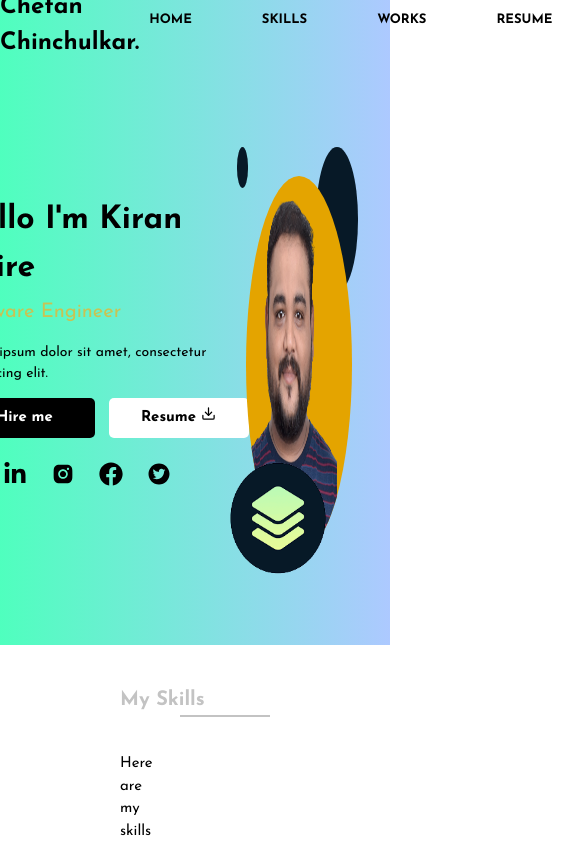
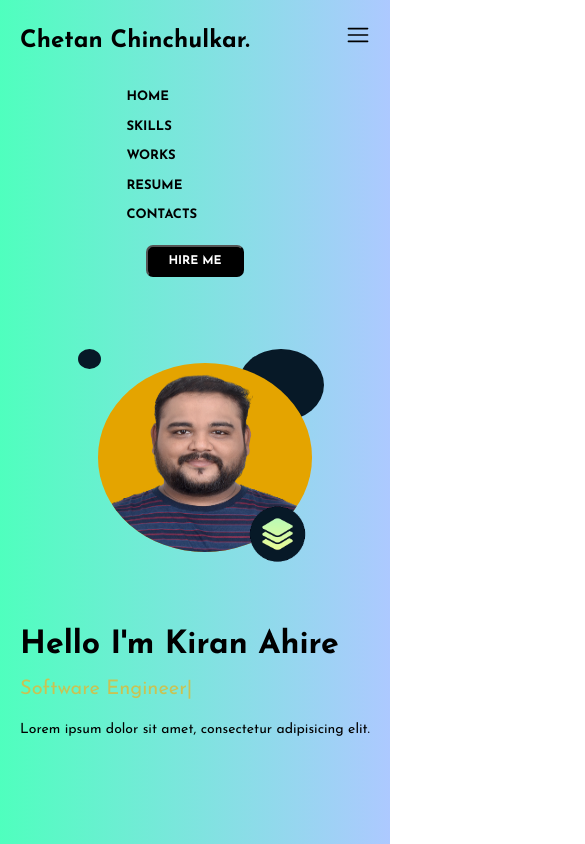
Before and after one commit to chetan635/gaganyan, a React (Create React App) app in the folder gaganyan-portfolio/: page / in a window 390 px wide. Shown: the top 844 px of the page, 585 px wide, since content can reach past the window. Built offline with nearby package versions, Linux system fonts and the light colour scheme.

Commit message:
This contains the initial changes for making website reponsive.

```diff
--- a/gaganyan-portfolio/src/App.css
+++ b/gaganyan-portfolio/src/App.css
@@ -2,6 +2,8 @@
 @import url('https://fonts.googleapis.com/css2?family=Josefin+Sans:wght@200;300;400;500;600;700&display=swap');
 
 body{
+    height: 100%;
+    width: 100%;
     position: relative;
     font-family: "Roboto", sans-serif;
     font-family: 'Josefin Sans', sans-serif;
@@ -27,3 +29,9 @@ h1,h2,h3,h4{
 .portfolio-details{
     padding: 0px 120px;
 }
+
+@media screen and (max-width: 480px) {
+    .portfolio-details{
+        padding: 0px 20px;
+    }
+  }
--- a/gaganyan-portfolio/src/components/NavBar.js
+++ b/gaganyan-portfolio/src/components/NavBar.js
@@ -1,6 +1,7 @@
 import React from "react";
 import "../styles/NavBar.css";
 import { useEffect, useState } from "react";
+import { RxHamburgerMenu } from "react-icons/rx";
 
 export default function NavBar() {
   const [scrollPosition, setScrollPosition] = useState(0);
@@ -14,14 +15,35 @@ export default function NavBar() {
     };
   }, []);
 
+  // changes are not done complately, will be done soon
+  const handleHamburgerMenu = () => {
+    var x = document.getElementById("profile-navigation");
+    var navBody = document.getElementById("NavBody");
+    var navBodyClassName = navBody.className;
+    if (x.className === "profile-navigation") {
+      x.className += " hide-profile-nav";
+      navBody.className += " profile-nav-height-change";
+    } else {
+      x.className = "profile-navigation";
+      navBody.className = navBodyClassName;
+    }
+  };
+
   return (
     <div
+      id="NavBody"
       className={`Navbody ${
         scrollPosition > 0 ? `bg-white shadow-md` : "bg-transparent"
       } `}
     >
-      <div className="profile-name">Chetan Chinchulkar.</div>
-      <div className="profile-navigation">
+      <div className="profile-name">
+        Chetan Chinchulkar.{" "}
+        <RxHamburgerMenu
+          onClick={handleHamburgerMenu}
+          className="hamburger-icon"
+        />
+      </div>
+      <div id="profile-navigation" className="profile-navigation">
         <ul className="profile-navigation-items">
           <li>
             <a
--- a/gaganyan-portfolio/src/styles/Contact.css
+++ b/gaganyan-portfolio/src/styles/Contact.css
@@ -71,4 +71,24 @@
     'wght' 400,
     'GRAD' 0,
     'opsz' 48
+}
+
+/* for responseviness fo this website  */
+@media screen and (max-width: 480px) {
+    .contact-me{
+        flex-direction: column;
+    }
+    .contact-details-body{
+        height: 700px;
+    }
+    .contact-me-details{
+        width: 100%;
+        justify-content: center;
+        align-items: center;
+    }
+    .contact-me-form{
+        width: 100%;
+        justify-content: center;
+        align-items: center;
+    }
   }
--- a/gaganyan-portfolio/src/styles/MySkills.css
+++ b/gaganyan-portfolio/src/styles/MySkills.css
@@ -30,26 +30,26 @@
 .w3-grey {
   height: 7px;
   border-radius: 10px;
-  background-color: #ECC94B !important;
+  background-color: #ecc94b !important;
 }
 
-.html{
+.html {
   width: 400px;
 }
 
-.css{
+.css {
   width: 370px;
 }
 
-.javascript{
+.javascript {
   width: 410px;
 }
 
-.ember-js{
+.ember-js {
   width: 400px;
 }
 
-.react-js{
+.react-js {
   width: 300px;
 }
 
@@ -86,7 +86,8 @@
   border-radius: 7px;
 }
 
-.skill-card-logo-java,.skill-card-logo-graphql {
+.skill-card-logo-java,
+.skill-card-logo-graphql {
   display: flex;
   justify-content: center;
   font-size: 30px;
@@ -98,7 +99,8 @@
   border-radius: 100%;
 }
 
-.skill-card-logo-nodejs, .skill-card-logo-cpp {
+.skill-card-logo-nodejs,
+.skill-card-logo-cpp {
   color: white;
   display: flex;
   font-size: 30px;
@@ -110,7 +112,50 @@
   border-radius: 100%;
 }
 
-.skill-card:hover{
+.skill-card:hover {
   transition: 19s;
   box-shadow: 0px 0px 30px 0px #e4a400;
 }
+
+/* for responseviness fo this website  */
+@media screen and (max-width: 480px) {
+  .my-skill-container {
+    flex-direction: column;
+  }
+
+  .my-skills-heading {
+    width: 100%;
+  }
+
+  .my-skills-percentage-bars{
+    width: 100%;
+  }
+
+  .my-skills-details-full{
+    height: 800px;
+  }
+
+  .w3-border {
+    width: 350px;
+  }
+
+  .html {
+    width: 320px;
+  }
+
+  .css {
+    width: 300px;
+  }
+
+  .javascript {
+    width: 310px;
+  }
+
+  .ember-js {
+    width: 300px;
+  }
+
+  .react-js {
+    width: 270px;
+  }
+}
--- a/gaganyan-portfolio/src/styles/NavBar.css
+++ b/gaganyan-portfolio/src/styles/NavBar.css
@@ -59,3 +59,44 @@ a {
   margin: 0px 30px 0px 30px;
   border-radius: 7px;
 }
+
+.hamburger-icon{
+  display: none;
+}
+
+/* this is not perfect, changes are still in Progresss  */
+
+@media screen and (max-width: 480px) {
+  /* jus for testing  */
+  .hamburger-icon{
+    display: block;
+  }
+  .profile-name{
+    width: 100%;
+    display: flex;
+    flex-direction: row;
+    padding: 0px 20px;
+    justify-content: space-between;
+  }
+  .Navbody{
+    height: 300px;
+    flex-direction: column;
+    justify-content: space-evenly;
+  }
+  .hide-profile-nav{
+    transition: 0.5s;
+    display: none;
+  }
+  .profile-nav-height-change{
+    height: 50px;
+  }
+  .profile-navigation{
+    gap: 10px;
+    position: relative;
+    flex-direction: column;
+  }
+  .profile-navigation-items{
+    flex-direction: column;
+    gap: 10px;
+  }
+}
--- a/gaganyan-portfolio/src/styles/PortfolioDescription.css
+++ b/gaganyan-portfolio/src/styles/PortfolioDescription.css
@@ -1,15 +1,17 @@
-.PortfolioDescbody{
+.PortfolioDescbody {
   display: flex;
+  max-width: 100%;
+  height: auto;
   flex-direction: row;
   justify-content: space-between;
   align-items: center;
   height: 590px;
-    width: 99%;
+  width: 100%;
   padding: 5px 0px 5px 0px;
   margin: 5px;
 }
 
-.leftPart{
+.leftPart {
   display: flex;
   justify-content: center;
   align-items: center;
@@ -17,7 +19,21 @@
   width: 50%;
 }
 
-.rightPart{
+.rightPart {
   height: 100%;
   width: 50%;
 }
+
+@media screen and (max-width: 480px) {
+  .PortfolioDescbody {
+    flex-direction: column-reverse;
+    margin: 0px;
+  }
+  .leftPart {
+    justify-content: center;
+    width: 100%;
+  }
+  .rightPart {
+    width: 100%;
+  }
+}
--- a/gaganyan-portfolio/src/styles/PortfolioDescriptionProfile.css
+++ b/gaganyan-portfolio/src/styles/PortfolioDescriptionProfile.css
@@ -60,14 +60,6 @@
     right: 17%;
 }
 
-.profile{
-    position: absolute;
-    height: 400px;
-    width: 300px;
-    top: 20%;
-    left: 20%;
-}
-
 .profileImage{
     position: absolute;
     height: 122%;
--- a/gaganyan-portfolio/src/styles/Resume.css
+++ b/gaganyan-portfolio/src/styles/Resume.css
@@ -103,3 +103,22 @@
 .vertical-bar-parent{
     height: 85%;
 }
+
+/* for responseviness fo this website  */
+@media screen and (max-width: 480px) {
+    .resume-description{
+        flex-direction: column;
+    }
+    .resume-description-experience{
+        gap: 5px;
+    }
+    .resume-body{
+        margin: 5px;
+    }
+    .resume-description-experience-summary{
+        width: 100%;
+    }
+    .resume-description-experience-title{
+        margin: 30px 0px 18px 0px;
+    }
+  }
```
Lines whose indentation alone changed are shown as unchanged.
